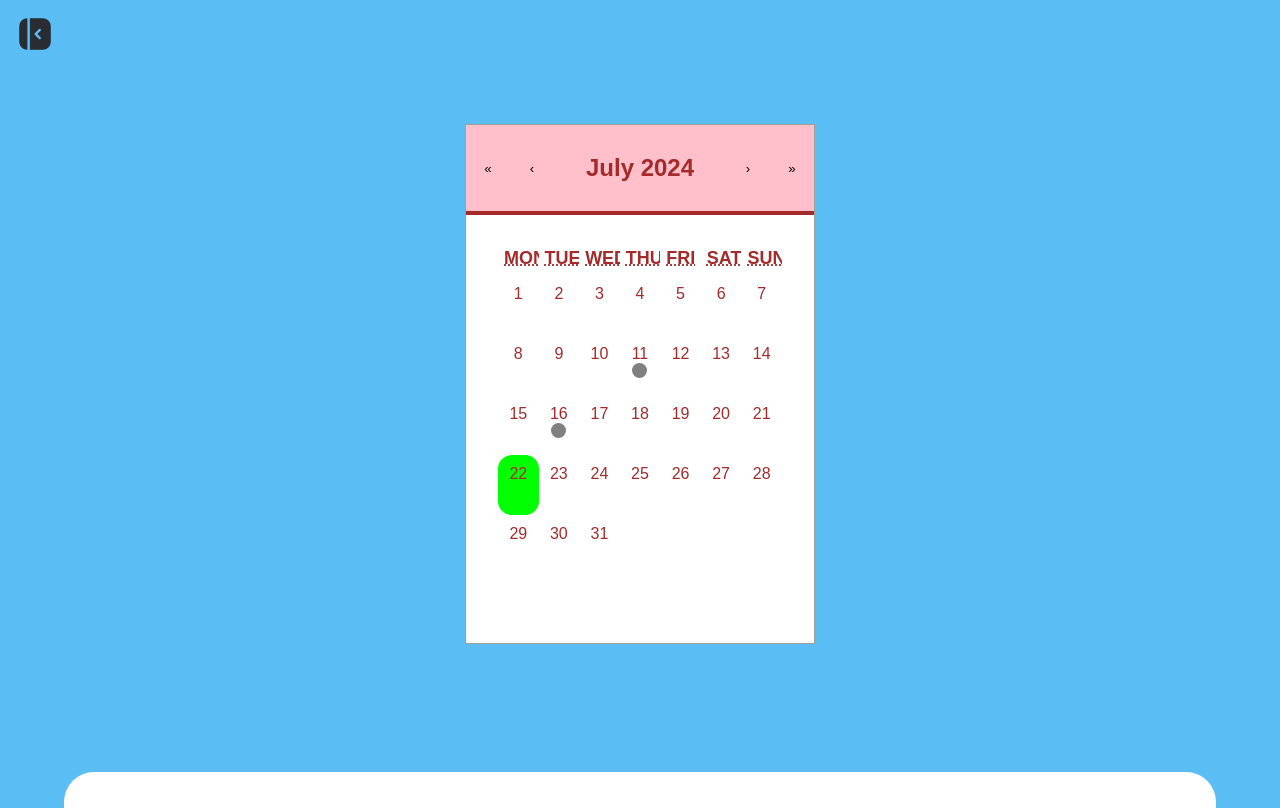
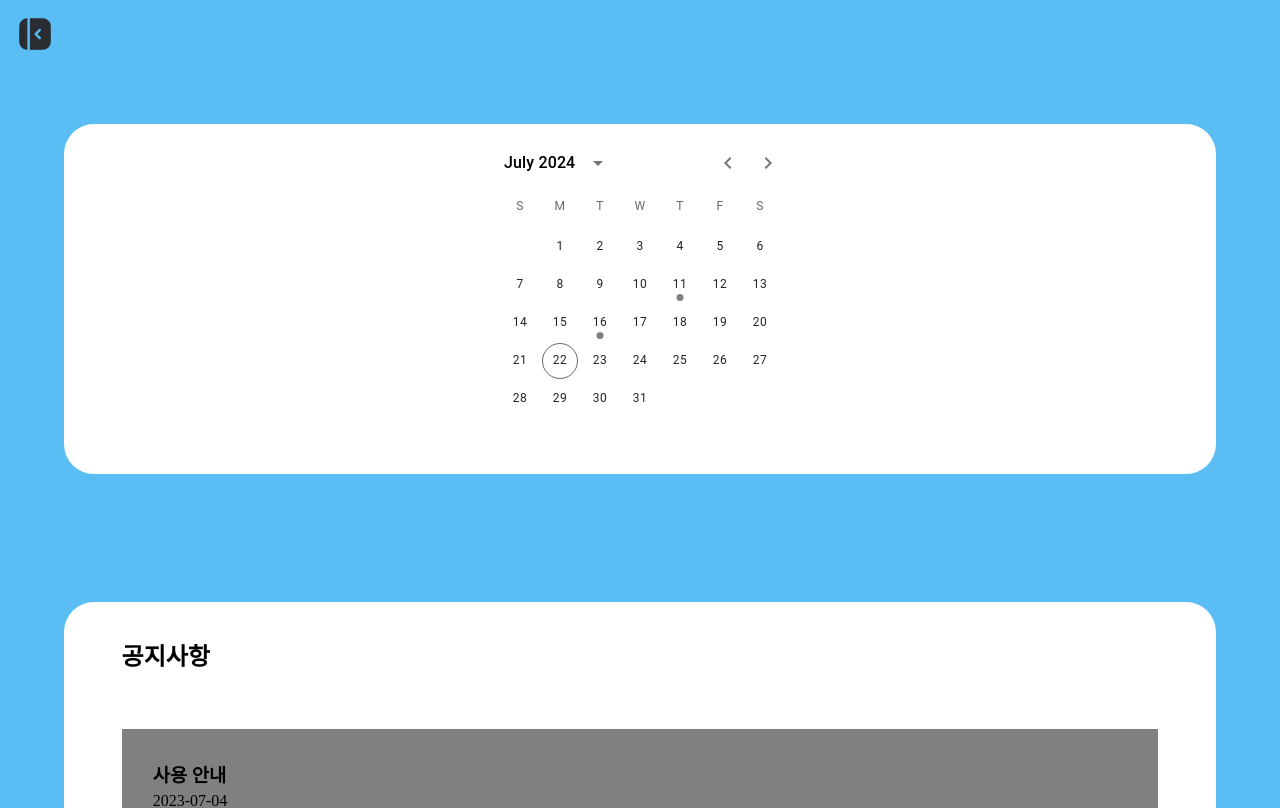
Before and after one commit to COMING-SOON-SCH/FE1-team-project, a React (Create React App) app in the folder project/: page /main in a window 1280 px wide. Shown: the top 808 px of the page. Built offline with nearby package versions, Linux system fonts and the light colour scheme; a web font is replaced by a local one.

Commit message:
🔨refactor : MUI DateCalendar로 캘린더 수정

```diff
--- a/project/src/components/Calendar.jsx
+++ b/project/src/components/Calendar.jsx
@@ -1,9 +1,9 @@
 import { useEffect, useState } from "react";
-import Calendar from "react-calendar";
 import styled, { ThemeProvider } from "styled-components";
 import 'react-calendar/dist/Calendar.css'
-import moment from "moment";
 import Popup from "./Popup";
+import { DateCalendar, LocalizationProvider, PickersDay } from "@mui/x-date-pickers";
+import { AdapterDayjs } from '@mui/x-date-pickers/AdapterDayjs'
 
 export const theme = {
   color: {
@@ -15,7 +15,6 @@ export const theme = {
 };
 
 export default function CalendarComponent() {
-  const [date, setDate] = useState(new Date());
   const [showPopup, setShowPopup] = useState(false);
   const [data, setData] = useState([]);
   const [selectedData, setSelectedData] = useState(null);
@@ -36,8 +35,7 @@ export default function CalendarComponent() {
   }, [])
 
   const onChange = (date) => {
-    setDate(date);
-    const formattedDate = moment(date).format('YYYY-MM-DD');
+    const formattedDate = date.format('YYYY-MM-DD');
     const selected = data.find((item) => item.time === formattedDate);
     setSelectedData(selected);
     setShowPopup(true);
@@ -47,34 +45,39 @@ export default function CalendarComponent() {
     setShowPopup(false);
   }
 
-  const addContent = ({ date }) => {
-    // 해당 날짜(하루)에 추가할 컨텐츠의 배열
-    const contents = [];
+  const ServerDay = (props) => {
+    const { day, outsideCurrentMonth, ...other } = props;
+    const formattedDate = day.format('YYYY-MM-DD');
+    const isSelected = data.some(item => item.time === formattedDate);
 
-    // date(각 날짜)가  리스트의 날짜와 일치하면 해당 컨텐츠(이모티콘) 추가
-    if (data) {
-      if (data.find((data) => data.time === moment(date).format('YYYY-MM-DD'))) {
-        contents.push(
-          <>
-            <RoundBox />
-          </>
-        );
-      }
-      return <div>{contents}</div>; // 각 날짜마다 해당 요소가 들어감
-    }
-  };
+    return (
+      <PickersDay
+        {...other}
+        outsideCurrentMonth={outsideCurrentMonth}
+        day={day}
+      >
+        {day.date()}
+        {isSelected && !outsideCurrentMonth && <RoundBox />}
+      </PickersDay>
+    );
+  }
 
   return (
     <ThemeProvider theme={theme}>
       <CalendarContainer>
-        <MyCalendar
-          onChange={onChange}
-          value={date}
-          tileContent={addContent}
-          showNeighboringMonth={false}
-          formatDay={(locale, date) => date.toLocaleString("en", { day: "numeric" })} />
+        <LocalizationProvider dateAdapter={AdapterDayjs}>
+          <DateCalendar
+            onChange={onChange}
+            slots={{
+              day: ServerDay
+            }}
+          />
+        </LocalizationProvider>
         {showPopup && (
-          <Popup closePopup={closePopup} data={selectedData} />
+          <Popup
+            data={selectedData}
+            closePopup={closePopup}
+          />
         )}
       </CalendarContainer>
     </ThemeProvider>
@@ -83,88 +86,24 @@ export default function CalendarComponent() {
 
 const CalendarContainer = styled.div`
   width: 90%;
-  height: 520px;
+  height: 350px;
   margin-top: 5%;
   margin-left: 5%;
-  background-color: none;
+  background-color: white;
   position: relative;
   display: flex;
+  align-items: center;
   justify-content: center;
+  border-radius: 30px;
 `;
 
 const RoundBox = styled.div`
-  width: 15px;
-  height: 15px;
+  width: 7px;
+  height: 7px;
   background-color: gray;
-  border-radius: 50%;  // 완전한 원형으로 만들기
+  border-radius: 50%;
+  position: absolute;
+  bottom: 2px;
+  left: 50%;
+  transform: translateX(-50%);
 `;
-
-const MyCalendar = styled(Calendar)`
-  .react-calendar__navigation {
-    background: ${({ theme }) => theme.color.pink};
-    border-bottom: 4px solid ${({ theme }) => theme.color.brown};
-    height: 90px;
-
-    span {
-      font-size: 24px;
-      font-weight: 600;
-      color: ${({ theme }) => theme.color.brown};
-    }
-  }
-
-  .react-calendar__navigation button:disabled {
-    background-color: ${({ theme }) => theme.color.pink};
-    border-radius: 20px 20px 0 0;
-  }
-
-  .react-calendar__navigation button:enabled:hover,
-  .react-calendar__navigation button:enabled:focus {
-    background-color: ${({ theme }) => theme.color.pink};
-    border-radius: 20px 20px 0 0;
-  }
-
-  .react-calendar__month-view {
-    padding: 12px 32px;
-    abbr {
-      // 텍스트
-      color: ${({ theme }) => theme.color.brown};
-      font-size: 16px;
-      font-weight: 500;
-    }
-  }
-
-  .react-calendar__month-view__weekdays {
-    abbr {
-      // 텍스트 부분
-      font-size: 18px;
-      font-weight: 900;
-    }
-  }
-
-  .react-calendar__tile {
-    text-align: center;
-    height: 60px;
-    display: flex;
-    flex-direction: column;
-    justify-content: flex-start;
-    align-items: center;
-  }
-/*hover, focus, 선택됐을 시 */
-.react-calendar__tile:enabled:hover,
-  .react-calendar__tile:enabled:focus,
-  .react-calendar__tile--active {
-    background: ${({ theme }) => theme.color.blue};
-    border-radius: 14px;
-  }
-
-  .react-calendar__tile--now {
-    background: ${({ theme }) => theme.color.lime};
-    border-radius: 14px;
-  }
-/*hover, focus 시 */
-  .react-calendar__tile--now:enabled:hover,
-  .react-calendar__tile--now:enabled:focus {
-    background: ${({ theme }) => theme.color.blue};
-    border-radius: 14px;
-  }
-`
```
